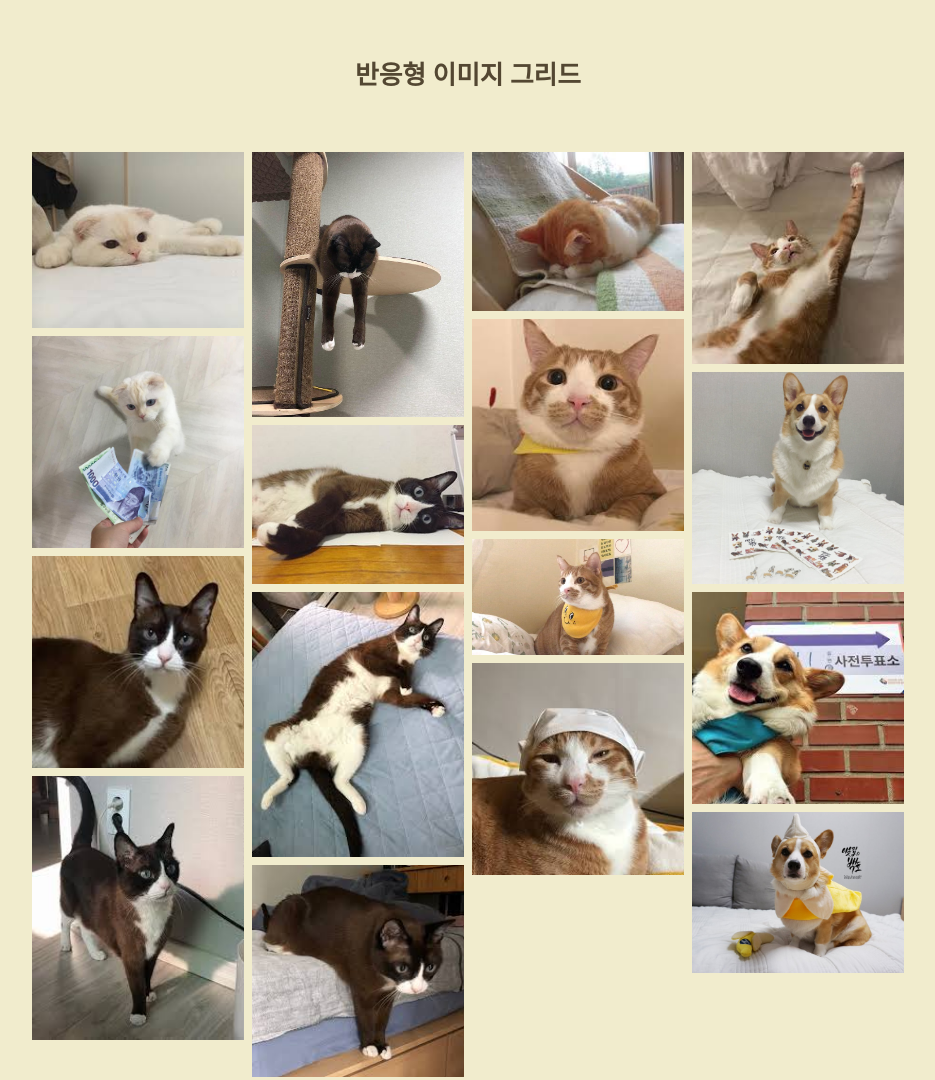
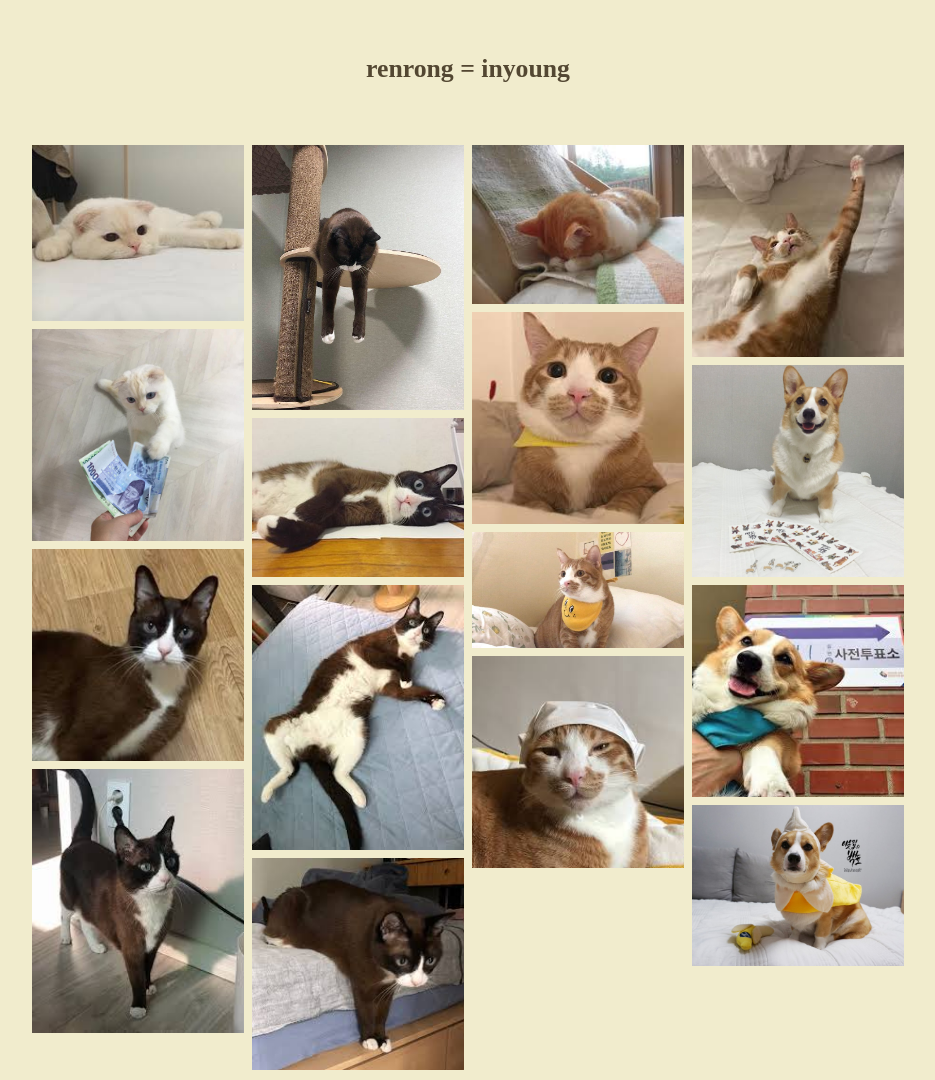
Before and after one commit to shenrenrong/shenrenrong.github.io, a plain HTML site: page index.html in a window 1280 px wide. Shown: the whole page, without its empty margins (172-1107 px from the left). Drawn offline with Linux system fonts and the light colour scheme; a web font is replaced by a local one.

Commit message:
Update index.html

```diff
--- a/index.html
+++ b/index.html
@@ -52,7 +52,7 @@
     <link href="https://fonts.googleapis.com/css?family=Hi+Melody" rel="stylesheet">
   </head>
   <body>
-    <div class="header"><h3>반응형 이미지 그리드</h3></div>
+    <div class="header"><h3>renrong = inyoung</h3></div>
     <div class="row">
       <div class="column">
         <img src="images/1.jpg" alt="1" style="width:100%;">
```
